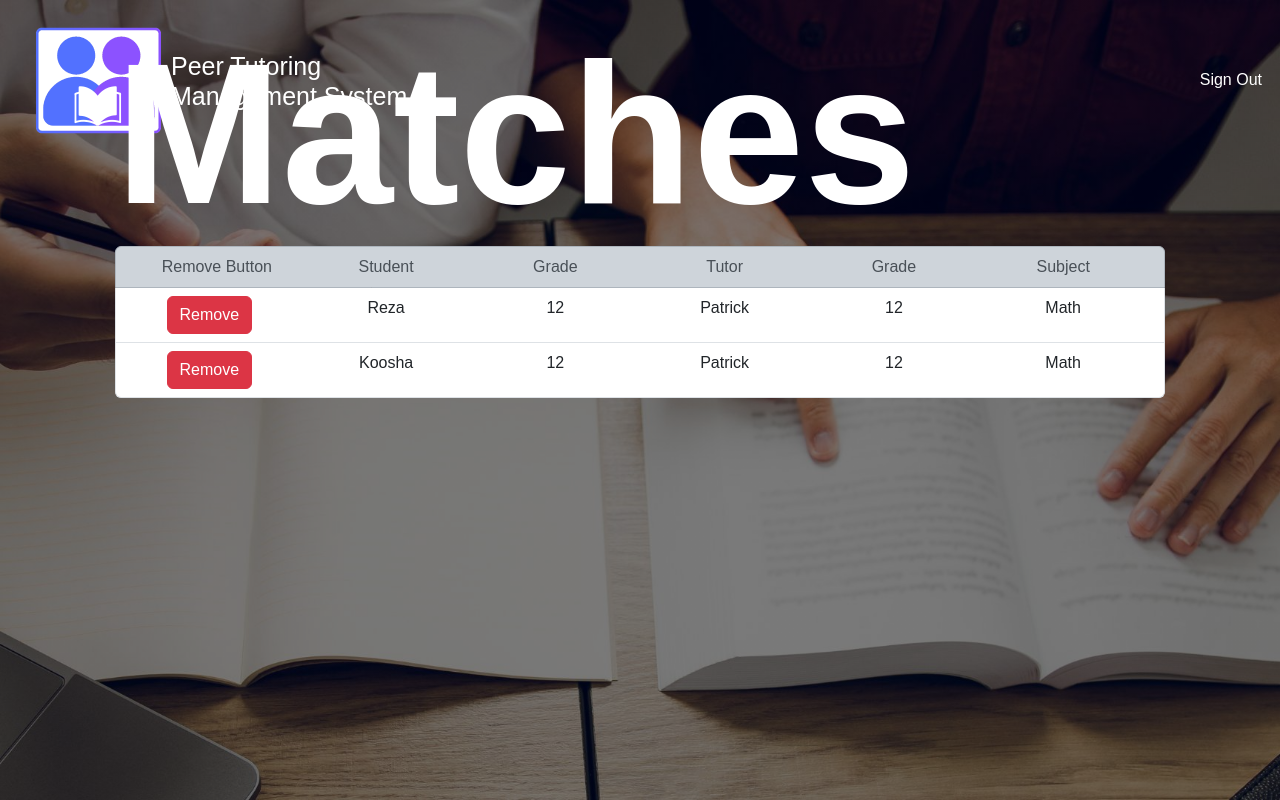
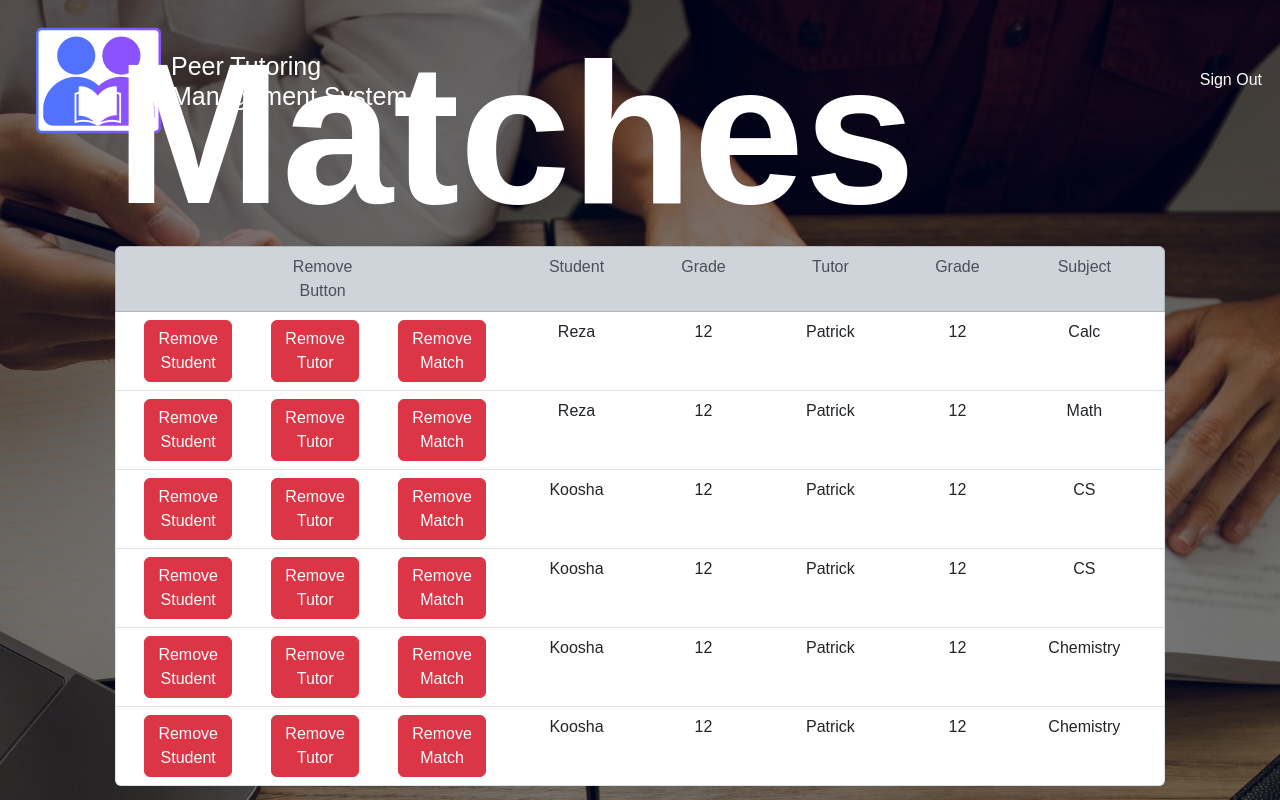
Before and after one commit to Rchitect1/ISU_GRADE_12, a Flask app: page /matches in a window 1280 px wide. Run offline with Flask 3, Linux system fonts and the light colour scheme; data comes from the database, SQL or seed files in the repository.

Commit message:
new changes

```diff
--- a/app.py
+++ b/app.py
@@ -2,12 +2,6 @@ from flask import Flask, render_template, request, session, redirect, url_for
 from flask_session import Session
 import sqlite3
 from bs4 import BeautifulSoup
-
-
-
-
-conn = sqlite3.connect("peer_tutor.db")
-c = conn.cursor
 
 app = Flask(__name__)
 
@@ -22,10 +16,40 @@ def index():
 
 @app.route("/matches")
 def matches():
-    con = sqlite3.connect("peer_tutor.db")
+    con = sqlite3.connect("records.db")
     cur = con.cursor()
-    res = cur.execute("select students.name, students.grade, tutors.name, tutors.grade, students.subject from students, tutors where students.id = tutors.match_id;")
-    return render_template("matches.html", matches_list=res.fetchall())
+    res = cur.execute("select students.id, students.name, students.grade, tutors.name, tutors.grade, students.subject from students, tutors where students.id = tutors.match;")
+    lst = res.fetchall()
+    con.close()
+    return render_template("matches.html", matches_list=lst)
+
+@app.route("/remove_s/<student_id>")
+def remove_s(student_id):
+    con = sqlite3.connect("records.db")
+    cur = con.cursor()
+    cur.execute("DELETE FROM students WHERE id = ?;", student_id)
+    con.commit()
+    con.close()
+    return redirect("/matches")
+
+@app.route("/remove_t/<student_id>")
+def remove_t(student_id):
+    con = sqlite3.connect("records.db")
+    cur = con.cursor()
+    cur.execute("DELETE FROM tutors WHERE match = ?;", student_id)
+    con.commit()
+    con.close()
+    return redirect("/matches")
+
+@app.route("/remove_m/<student_id>")
+def remove_m(student_id):
+    con = sqlite3.connect("records.db")
+    cur = con.cursor()
+    cur.execute("UPDATE students SET match = NULL WHERE id = ?;", student_id)
+    cur.execute("UPDATE tutors SET match = NULL WHERE match = ?;", student_id)
+    con.commit()
+    con.close()
+    return redirect("/matches")
 
 @app.route("/login")
 def login():
@@ -50,9 +74,6 @@ def thank():
 
 @app.route("/signout")
 def signout():
-    email = ""
-    password = ""
-    code = ""
     return render_template("index.html")
 
 
@@ -66,7 +87,7 @@ def submit_login():
 
         #nHsmarket1824-4202#ptsklcd
         #891742
-        return redirect(url_for("matches"))
+        return redirect("/matches")
     else:
         return redirect(url_for("login", showModal='true', message="Invalid code"))
 
@@ -81,7 +102,7 @@ def submit_tutor_form():
 
     matchMacking([name, email, phone, grade, course, period], "Tutor")
 
-    return redirect(url_for("thank"))
+    return redirect("/thank")
 
 app.route("/submit_student_form", methods=["POST"])
 def submit_tutor_form():
@@ -94,9 +115,11 @@ def submit_tutor_form():
 
     matchMacking([name, email, phone, grade, course, period], "Student")
 
-    return render_template("thank.html")
+    return redirect("/thank")
 
 def matchMacking(data, form):
+    conn = sqlite3.connect("records.db")
+    c = conn.cursor()
     data = 0
     form = 0
 
@@ -126,6 +149,7 @@ def matchMacking(data, form):
         c.executemany("INSERT INTO students VALUES(?, ?, ?, ?, ?, ?, ?, ?, ?)", insert)
 
     conn.commit()
+    conn.close()
 
 if __name__ == "__main__":
     app.run(debug=True)
@@ -133,5 +157,3 @@ if __name__ == "__main__":
 
 # def doMatchmaking():
 #     return null
-
-conn.close()
--- a/templates/matches.html
+++ b/templates/matches.html
@@ -7,11 +7,7 @@
         <link rel="icon" type="image/x-icon" href="static/image/favicon.ico"/>
         <link href="https://cdn.jsdelivr.net/npm/bootstrap@5.3.3/dist/css/bootstrap.min.css" rel="stylesheet" integrity="sha384-QWTKZyjpPEjISv5WaRU9OFeRpok6YctnYmDr5pNlyT2bRjXh0JMhjY6hW+ALEwIH" crossorigin="anonymous">
     </head>
-<body>
-
-
-</body>
-</html>
+<body style="height: 100%; overflow-y: auto;">
 
 <div class="header">
     <nav>
@@ -35,7 +31,13 @@
           <div class="container text-center">
             <div class="row align-items-start">
               <div class="col">
+
+              </div>
+              <div class="col">
                 Remove Button
+              </div>
+              <div class="col">
+
               </div>
               <div class="col">
                 Student
@@ -59,10 +61,13 @@
             <div class="container text-center">
               <div class="row align-items-start">
                 <div class="col">
-                  <a class="btn btn-danger" role="button">Remove</a>
+                  <a class="btn btn-danger" role="button" href="/remove_s/{{ match[0] }}">Remove Student</a>
                 </div>
                 <div class="col">
-                  {{match[0]}}
+                  <a class="btn btn-danger" role="button" href="/remove_t/{{ match[0] }}">Remove Tutor</a>
+                </div>
+                <div class="col">
+                  <a class="btn btn-danger" role="button" href="/remove_m/{{ match[0] }}">Remove Match</a>
                 </div>
                 <div class="col">
                   {{match[1]}}
@@ -76,6 +81,9 @@
                 <div class="col">
                   {{match[4]}}
                 </div>
+                <div class="col">
+                  {{match[5]}}
+                </div>
             </div>
         </li>
         {% endfor %}
@@ -84,3 +92,34 @@
 </div>
 
 </div>
+
+<script>
+  // Get the current date
+const currentDate = new Date();
+const day = currentDate.getDate();
+const month = currentDate.getMonth() + 1;
+
+// Modify content based on specific dates
+if ((month === 5 && day >= 1 && day <= 7)) {
+  document.querySelector(".logo h1").innerHTML += "🍎";
+} else if ((month === 4 && day >= 14 && day <= 22)) {
+  document.querySelector(".logo h1").innerHTML += "🌎";
+} else if ((month === 12 && day >= 25) || (month === 1 && day <= 7)) {
+  document.querySelector(".logo h1").innerHTML += "🎄";
+} else if (month === 10 && day === 31) {
+  document.querySelector(".logo h1").innerHTML += "🎃";
+} else if (month === 2 && day === 14) {
+  document.querySelector(".logo h1").innerHTML += "❤️";
+} else if (month === 7 && day === 1) {
+  document.querySelector(".logo h1").innerHTML += "🍁";
+} else if (month === 11 && day === 11) {
+  document.querySelector(".logo h1").innerHTML += "🌺";
+} else if ((month == 2 && day != 14) && ((month === 1 && day >=21) || (month == 2 && day <=21))){
+  document.querySelector(".logo h1").innerHTML += "🐉";
+} else if ((month === 3 && day >=19) || (month == 3 && day <=22)){
+  document.querySelector(".logo h1").innerHTML += "💚🤍❤️";
+}
+</script>
+
+</body>
+</html>
```
Also changed, not shown: peer_tutor.db (deleted), records.db (added).
